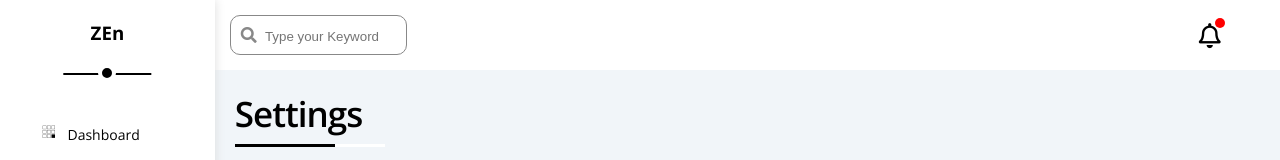
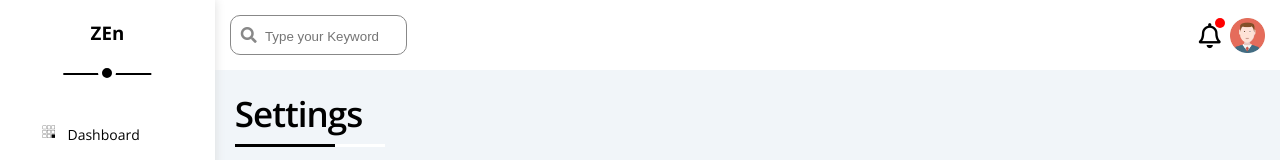
Before and after one commit to Zenaldiry/Dashboard-Template-4, a plain HTML site: page settings.html in a window 1280 px wide. Shown: the top 160 px of the page. Drawn offline with nearby package versions, Linux system fonts and the light colour scheme; the site is published under a folder, as on GitHub Pages, so addresses that start at the root find nothing.

Commit message:
Update settings.html

```diff
--- a/settings.html
+++ b/settings.html
@@ -88,7 +88,7 @@
                 </div>
                 <div class="icons-bar">
                     <i class="far fa-bell fa-fw"></i>
-                    <img src="/imgs/avatar.jpg" alt="">
+                    <img src="imgs/avatar.jpg" alt="">
                 </div>
             </div>
             <!-- start body  -->
```
